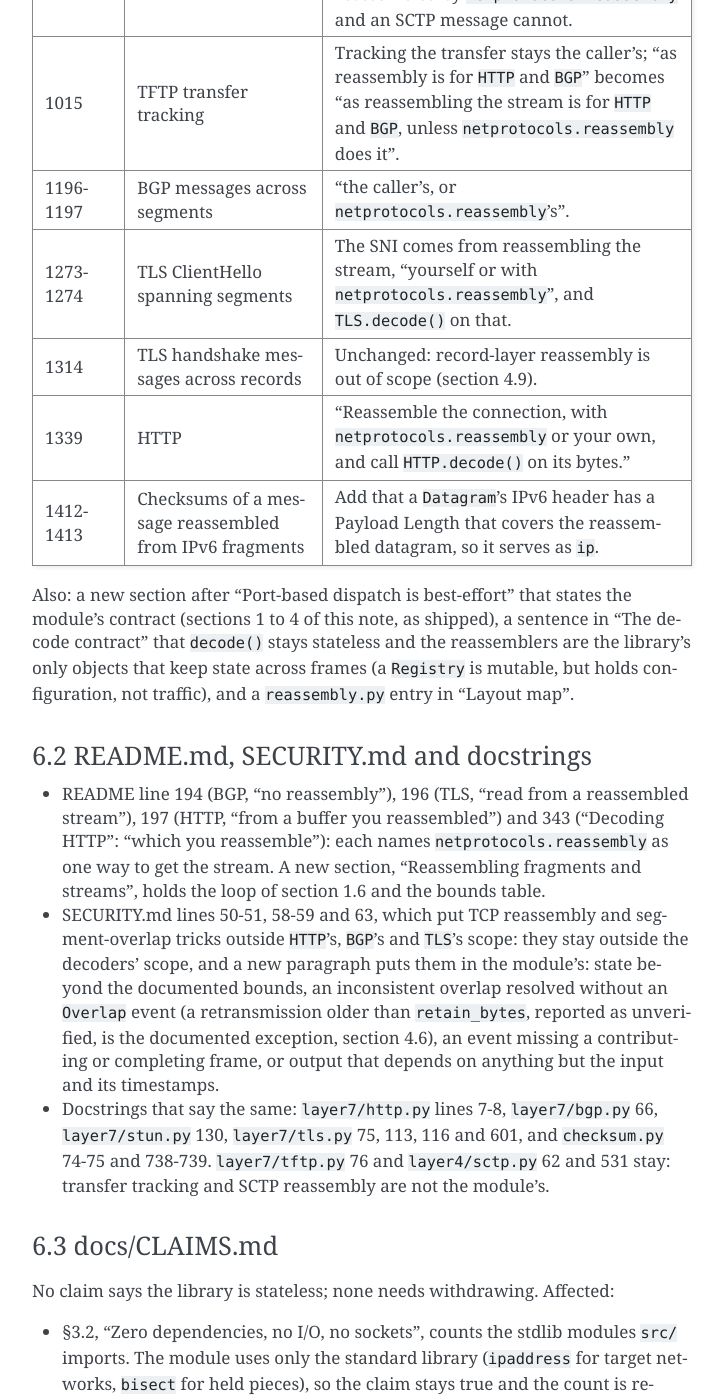
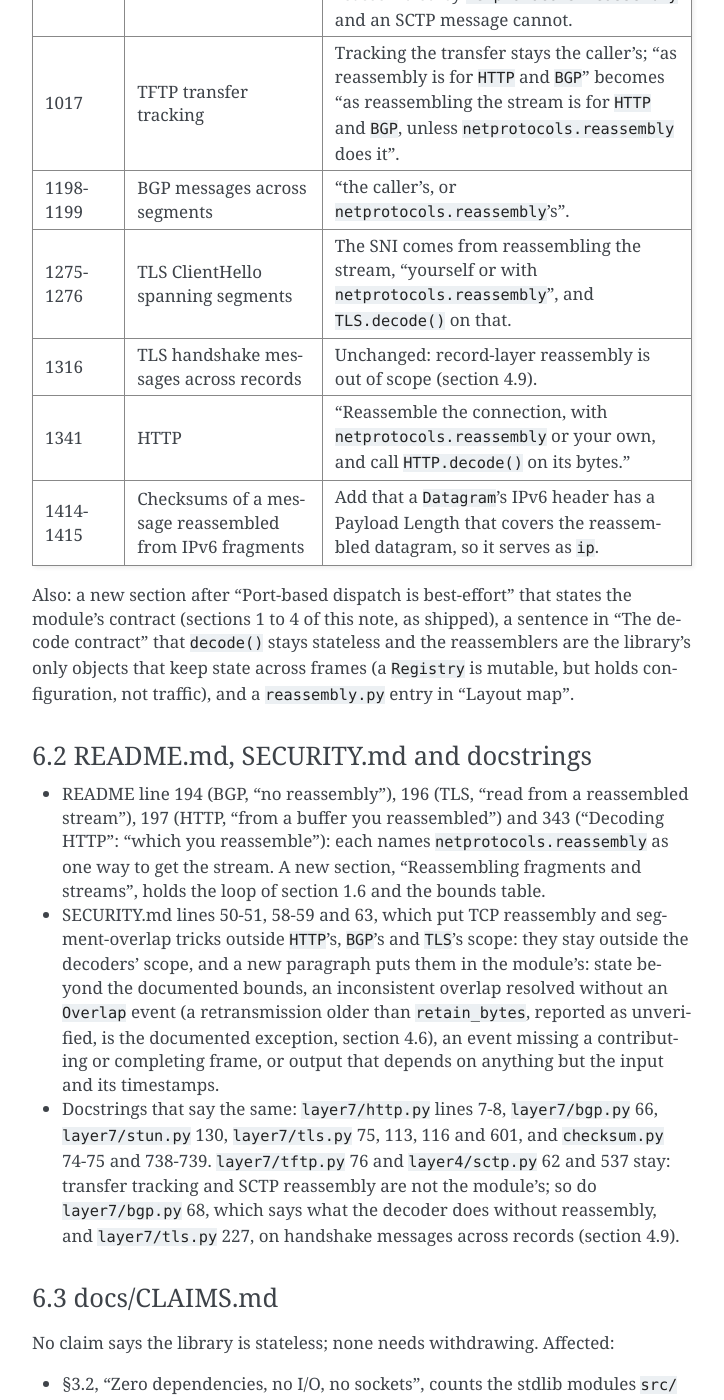
Before and after one commit to EONRaider/NETProtocols, a Sphinx documentation site: the page built from docs/design/reassembly.rst, in a window 1280 px wide and 1400 px high, scrolled down 41311 px. Shown: the whole window, without its empty margins (388-1112 px from the left). Built offline with Sphinx 7.4.7, drawn with Linux system fonts in a browser that asks for light colours.

Commit message:
docs(design): refresh the reassembly note's line references
Re-grep against master 123741d: ARCHITECTURE.md's reassembly lines
moved down by 2 (787, 1017, 1198-1199, 1275-1276, 1316, 1341,
1414-1415), and layer4/sctp.py's second reference is now 537. Name
layer7/bgp.py 68 and layer7/tls.py 227, which also mention
reassembly, among the lines that stay. Every other file:line
reference re-checked unchanged.

Co-Authored-By: Claude Opus 5.5 <noreply@anthropic.com>
Claude-Session: https://claude.ai/code/session_01K7TByXL9RRzVhG3kFrU6dY

```diff
--- a/docs/design/reassembly.rst
+++ b/docs/design/reassembly.rst
@@ -1983,32 +1983,32 @@ Every line ``grep -n -i reassembl ARCHITECTURE.md`` finds at master
    * - Line
      - Topic
      - Change
-   * - 785
+   * - 787
      - SCTP user messages
      - SCTP reassembly stays the caller's; only the comparison "as for
        HTTP over TCP" changes, to say that a TCP stream can be
        reassembled by ``netprotocols.reassembly`` and an SCTP message
        cannot.
-   * - 1015
+   * - 1017
      - TFTP transfer tracking
      - Tracking the transfer stays the caller's; "as reassembly is for
        ``HTTP`` and ``BGP``" becomes "as reassembling the stream is for
        ``HTTP`` and ``BGP``, unless ``netprotocols.reassembly`` does it".
-   * - 1196-1197
+   * - 1198-1199
      - BGP messages across segments
      - "the caller's, or ``netprotocols.reassembly``'s".
-   * - 1273-1274
+   * - 1275-1276
      - TLS ClientHello spanning segments
      - The SNI comes from reassembling the stream, "yourself or with
        ``netprotocols.reassembly``", and ``TLS.decode()`` on that.
-   * - 1314
+   * - 1316
      - TLS handshake messages across records
      - Unchanged: record-layer reassembly is out of scope (section 4.9).
-   * - 1339
+   * - 1341
      - HTTP
      - "Reassemble the connection, with ``netprotocols.reassembly`` or
        your own, and call ``HTTP.decode()`` on its bytes."
-   * - 1412-1413
+   * - 1414-1415
      - Checksums of a message reassembled from IPv6 fragments
      - Add that a ``Datagram``'s IPv6 header has a Payload Length that
        covers the reassembled datagram, so it serves as ``ip``.
@@ -2041,8 +2041,11 @@ configuration, not traffic), and a ``reassembly.py`` entry in "Layout map".
 - Docstrings that say the same: ``layer7/http.py`` lines 7-8,
   ``layer7/bgp.py`` 66, ``layer7/stun.py`` 130, ``layer7/tls.py`` 75,
   113, 116 and 601, and ``checksum.py`` 74-75 and 738-739.
-  ``layer7/tftp.py`` 76 and ``layer4/sctp.py`` 62 and 531 stay:
-  transfer tracking and SCTP reassembly are not the module's.
+  ``layer7/tftp.py`` 76 and ``layer4/sctp.py`` 62 and 537 stay:
+  transfer tracking and SCTP reassembly are not the module's; so do
+  ``layer7/bgp.py`` 68, which says what the decoder does without
+  reassembly, and ``layer7/tls.py`` 227, on handshake messages across
+  records (section 4.9).
 
 6.3 docs/CLAIMS.md
 ~~~~~~~~~~~~~~~~~~
```
Also changed, not shown: other parts of docs/design/reassembly.rst (+1 -1 lines).
